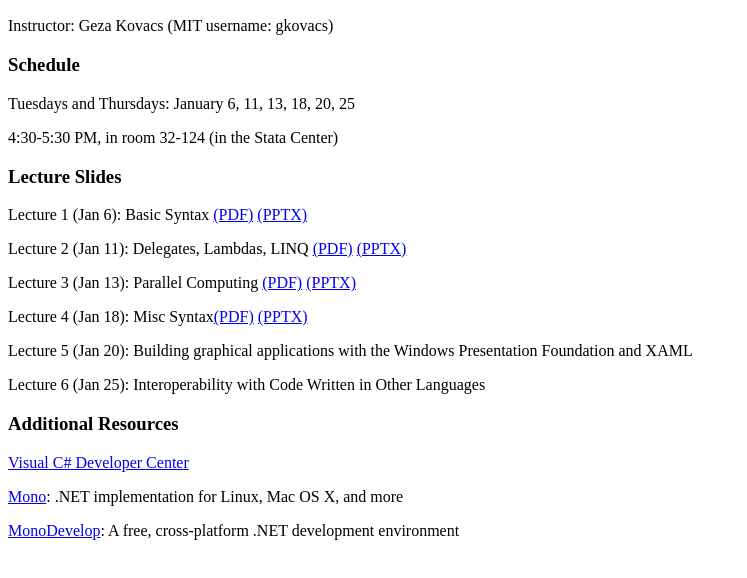
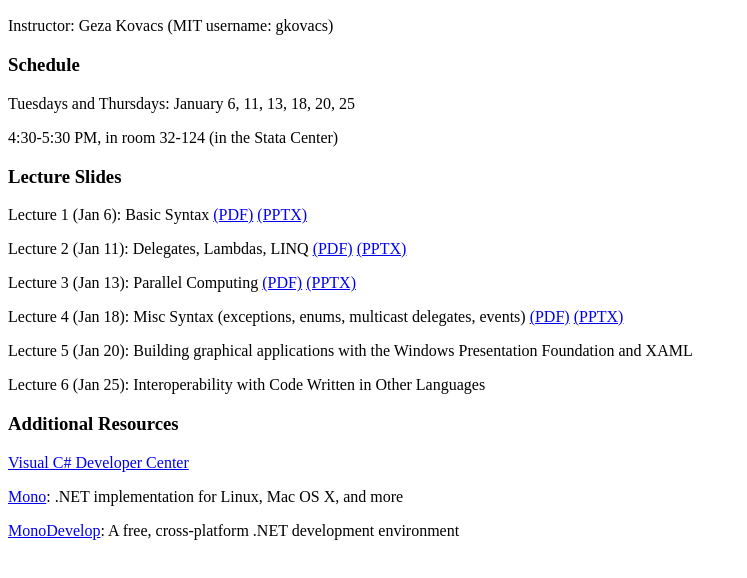
Before and after one commit to iap-csharp/iap-csharp.github.com, a plain HTML site: page index.html in a window 1280 px wide. Shown: the part 96-674 px from the top of the page, without its empty margins (0-747 px from the left). Drawn offline with Linux system fonts and the light colour scheme.

```diff
--- a/index.html
+++ b/index.html
@@ -10,7 +10,7 @@
 <p>Lecture 1 (Jan 6): Basic Syntax <a href="IAP-CSharp-Lecture-1.pdf">(PDF)</a> <a href="IAP-CSharp-Lecture-1.pptx">(PPTX)</a></p>
 <p>Lecture 2 (Jan 11): Delegates, Lambdas, LINQ <a href="IAP-CSharp-Lecture-2.pdf">(PDF)</a> <a href="IAP-CSharp-Lecture-2.pptx">(PPTX)</a></p></p>
 <p>Lecture 3 (Jan 13): Parallel Computing <a href="IAP-CSharp-Lecture-3.pdf">(PDF)</a> <a href="IAP-CSharp-Lecture-3.pptx">(PPTX)</a></p>
-<p>Lecture 4 (Jan 18): Misc Syntax<a href="IAP-CSharp-Lecture-4.pdf">(PDF)</a> <a href="IAP-CSharp-Lecture-4.pptx">(PPTX)</a></p>
+<p>Lecture 4 (Jan 18): Misc Syntax (exceptions, enums, multicast delegates, events) <a href="IAP-CSharp-Lecture-4.pdf">(PDF)</a> <a href="IAP-CSharp-Lecture-4.pptx">(PPTX)</a></p>
 <p>Lecture 5 (Jan 20): Building graphical applications with the Windows Presentation Foundation and XAML</p>
 <p>Lecture 6 (Jan 25): Interoperability with Code Written in Other Languages</p>
 <h3>Additional Resources</h3>
```
